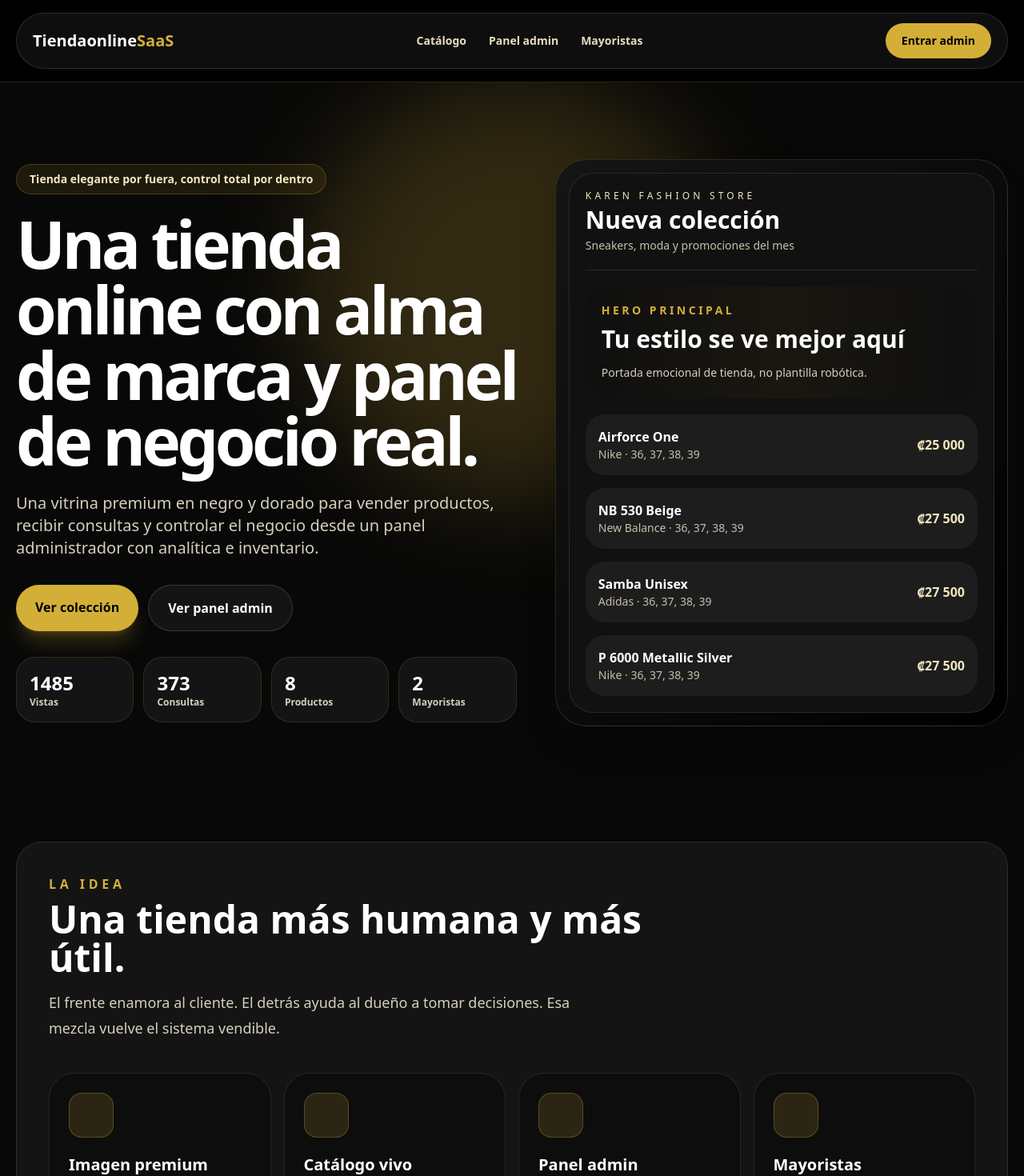
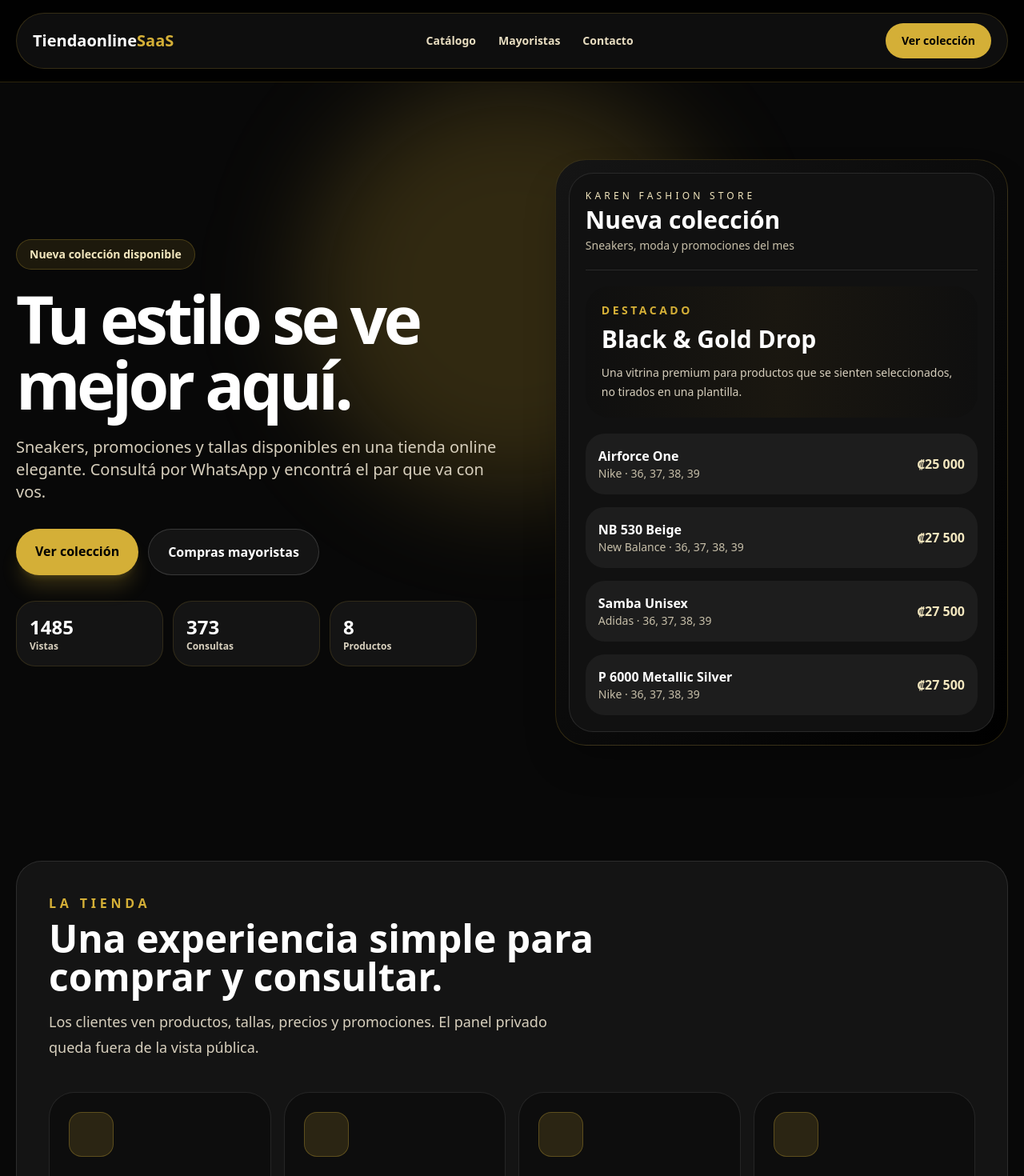
Before and after one commit to dilanrojas53-hub/TiendaonlineSaaS, a Next.js app: page / in a window 1280 px wide. Shown: the top 1470 px of the page at 80% size. Built offline with nearby package versions, Linux system fonts and the light colour scheme.

Commit message:
Remove admin access from public storefront

```diff
--- a/src/app/page.tsx
+++ b/src/app/page.tsx
@@ -6,7 +6,6 @@ import { ProductCard } from '@/components/store/ProductCard';
 const topProducts = [...products].sort((a, b) => b.whatsappClicks - a.whatsappClicks).slice(0, 4);
 const totalViews = products.reduce((sum, p) => sum + p.views, 0);
 const totalClicks = products.reduce((sum, p) => sum + p.whatsappClicks, 0);
-const totalIntent = products.reduce((sum, p) => sum + p.whatsappClicks + p.cartAdds, 0);
 
 export default function Home() {
   return (
@@ -16,10 +15,10 @@ export default function Home() {
           <Link href="/" className="text-xl font-black">Tiendaonline<span className="text-[#d4af37]">SaaS</span></Link>
           <div className="hidden gap-7 text-sm font-bold text-[#e7dcc0] md:flex">
             <Link href="/catalogo">Catálogo</Link>
-            <Link href="/admin">Panel admin</Link>
             <a href="#mayoristas">Mayoristas</a>
+            <a href="#contacto">Contacto</a>
           </div>
-          <Link href="/admin" className="rounded-full bg-[#d4af37] px-5 py-3 text-sm font-black text-black">Entrar admin</Link>
+          <Link href="/catalogo" className="rounded-full bg-[#d4af37] px-5 py-3 text-sm font-black text-black">Ver colección</Link>
         </div>
       </nav>
 
@@ -27,18 +26,17 @@ export default function Home() {
         <div className="absolute left-1/2 top-0 h-[520px] w-[520px] -translate-x-1/2 rounded-full bg-[#d4af37]/20 blur-3xl" />
         <div className="relative mx-auto grid max-w-7xl items-center gap-12 lg:grid-cols-[1.05fr_0.95fr]">
           <div>
-            <p className="mb-5 inline-flex rounded-full border border-[#d4af37]/25 bg-[#d4af37]/10 px-4 py-2 text-sm font-bold text-[#f3e7bf]">Tienda elegante por fuera, control total por dentro</p>
-            <h1 className="max-w-4xl text-5xl font-black leading-[.94] tracking-[-.055em] md:text-7xl lg:text-[82px]">Una tienda online con alma de marca y panel de negocio real.</h1>
-            <p className="mt-6 max-w-2xl text-lg leading-8 text-[#d7cfbd] md:text-xl">Una vitrina premium en negro y dorado para vender productos, recibir consultas y controlar el negocio desde un panel administrador con analítica e inventario.</p>
+            <p className="mb-5 inline-flex rounded-full border border-[#d4af37]/25 bg-[#d4af37]/10 px-4 py-2 text-sm font-bold text-[#f3e7bf]">Nueva colección disponible</p>
+            <h1 className="max-w-4xl text-5xl font-black leading-[.94] tracking-[-.055em] md:text-7xl lg:text-[82px]">Tu estilo se ve mejor aquí.</h1>
+            <p className="mt-6 max-w-2xl text-lg leading-8 text-[#d7cfbd] md:text-xl">Sneakers, promociones y tallas disponibles en una tienda online elegante. Consultá por WhatsApp y encontrá el par que va con vos.</p>
             <div className="mt-8 flex flex-wrap gap-3">
               <Link href="/catalogo" className="rounded-full bg-[#d4af37] px-6 py-4 font-black text-black shadow-xl shadow-[#d4af37]/20">Ver colección</Link>
-              <Link href="/admin" className="rounded-full border border-white/15 bg-white/5 px-6 py-4 font-black text-white">Ver panel admin</Link>
+              <a href="#mayoristas" className="rounded-full border border-white/15 bg-white/5 px-6 py-4 font-black text-white">Compras mayoristas</a>
             </div>
-            <div className="mt-8 grid max-w-2xl grid-cols-2 gap-3 md:grid-cols-4">
+            <div className="mt-8 grid max-w-xl grid-cols-3 gap-3">
               <Stat value={String(totalViews)} label="Vistas" />
               <Stat value={String(totalClicks)} label="Consultas" />
               <Stat value={String(products.length)} label="Productos" />
-              <Stat value={String(wholesalers.length)} label="Mayoristas" />
             </div>
           </div>
 
@@ -50,9 +48,9 @@ export default function Home() {
                 <p className="mt-1 text-sm text-[#c7bfa9]">Sneakers, moda y promociones del mes</p>
               </div>
               <div className="mt-5 rounded-[1.8rem] bg-gradient-to-r from-[#0f0f0f] via-[#1a1710] to-[#0f0f0f] p-5">
-                <p className="text-sm font-black uppercase tracking-[.25em] text-[#d4af37]">Hero principal</p>
-                <h3 className="mt-2 text-3xl font-black">Tu estilo se ve mejor aquí</h3>
-                <p className="mt-3 text-sm leading-6 text-[#d7cfbd]">Portada emocional de tienda, no plantilla robótica.</p>
+                <p className="text-sm font-black uppercase tracking-[.25em] text-[#d4af37]">Destacado</p>
+                <h3 className="mt-2 text-3xl font-black">Black & Gold Drop</h3>
+                <p className="mt-3 text-sm leading-6 text-[#d7cfbd]">Una vitrina premium para productos que se sienten seleccionados, no tirados en una plantilla.</p>
               </div>
               <div className="mt-5 space-y-4">
                 {topProducts.map((p) => (
@@ -72,14 +70,14 @@ export default function Home() {
 
       <section className="px-5 py-12">
         <div className="mx-auto max-w-7xl rounded-[2rem] border border-white/10 bg-white/5 p-8 md:p-10">
-          <p className="font-black uppercase tracking-[.3em] text-[#d4af37]">La idea</p>
-          <h2 className="mt-2 max-w-3xl text-4xl font-black md:text-5xl">Una tienda más humana y más útil.</h2>
-          <p className="mt-4 max-w-2xl text-lg leading-8 text-[#d7cfbd]">El frente enamora al cliente. El detrás ayuda al dueño a tomar decisiones. Esa mezcla vuelve el sistema vendible.</p>
+          <p className="font-black uppercase tracking-[.3em] text-[#d4af37]">La tienda</p>
+          <h2 className="mt-2 max-w-3xl text-4xl font-black md:text-5xl">Una experiencia simple para comprar y consultar.</h2>
+          <p className="mt-4 max-w-2xl text-lg leading-8 text-[#d7cfbd]">Los clientes ven productos, tallas, precios y promociones. El panel privado queda fuera de la vista pública.</p>
           <div className="mt-10 grid gap-4 md:grid-cols-4">
-            <Feature title="Imagen premium" text="Hero visual, estilo de marca, colecciones destacadas y una presencia elegante." />
-            <Feature title="Catálogo vivo" text="Productos con precios, tallas, estado, promociones y WhatsApp." />
-            <Feature title="Panel admin" text="Analítica, productos más consultados, stock bajo y acciones rápidas." />
-            <Feature title="Mayoristas" text="Códigos, descuentos y perfiles B2B para clientes frecuentes." />
+            <Feature title="Colecciones" text="Productos destacados y ordenados para que la tienda se sienta curada." />
+            <Feature title="Tallas claras" text="Cada producto muestra disponibilidad de tallas y estado de stock." />
+            <Feature title="WhatsApp" text="Consulta directa por producto para cerrar ventas rápido." />
+            <Feature title="Mayoristas" text="Espacio comercial para compradores frecuentes y negocios." />
           </div>
         </div>
       </section>
@@ -102,7 +100,7 @@ export default function Home() {
       <section id="mayoristas" className="px-5 py-12 pb-20">
         <div className="mx-auto max-w-7xl rounded-[2rem] border border-[#d4af37]/20 bg-[#d4af37]/10 p-8 md:p-10">
           <p className="font-black uppercase tracking-[.3em] text-[#d4af37]">Mayoristas</p>
-          <h2 className="mt-2 max-w-3xl text-4xl font-black md:text-5xl">Venta al detalle y al por mayor en una misma tienda.</h2>
+          <h2 className="mt-2 max-w-3xl text-4xl font-black md:text-5xl">Venta al detalle y al por mayor.</h2>
           <div className="mt-8 grid gap-4 md:grid-cols-2">
             {wholesalers.map((client) => <div key={client.id} className="rounded-[2rem] border border-white/10 bg-black/35 p-6"><p className="text-sm font-bold text-[#f3e7bf]">Código {client.code}</p><h3 className="mt-1 text-2xl font-black">{client.businessName}</h3><p className="mt-2 text-[#c7bfa9]">{client.province} · {client.discountRate}% descuento · {crc(client.totalSpent)} comprado</p></div>)}
           </div>
```
